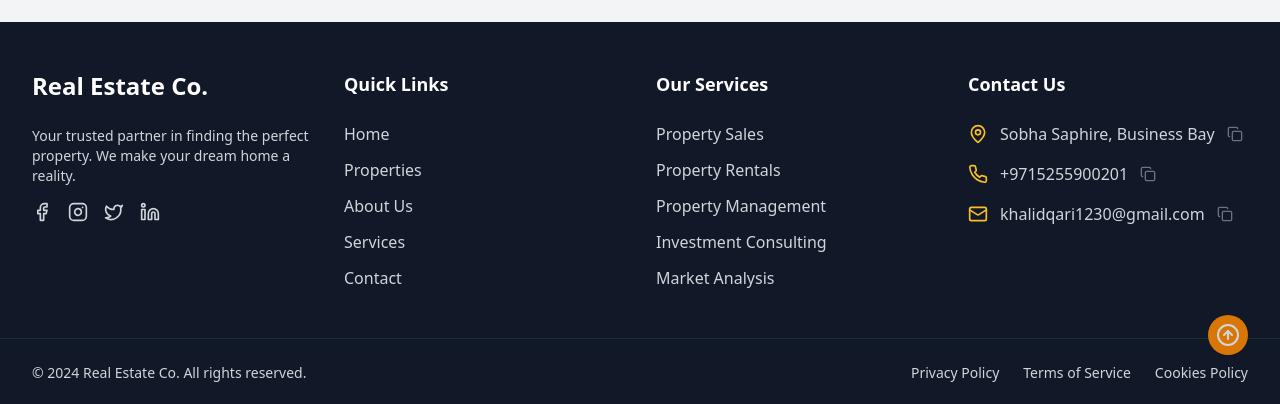
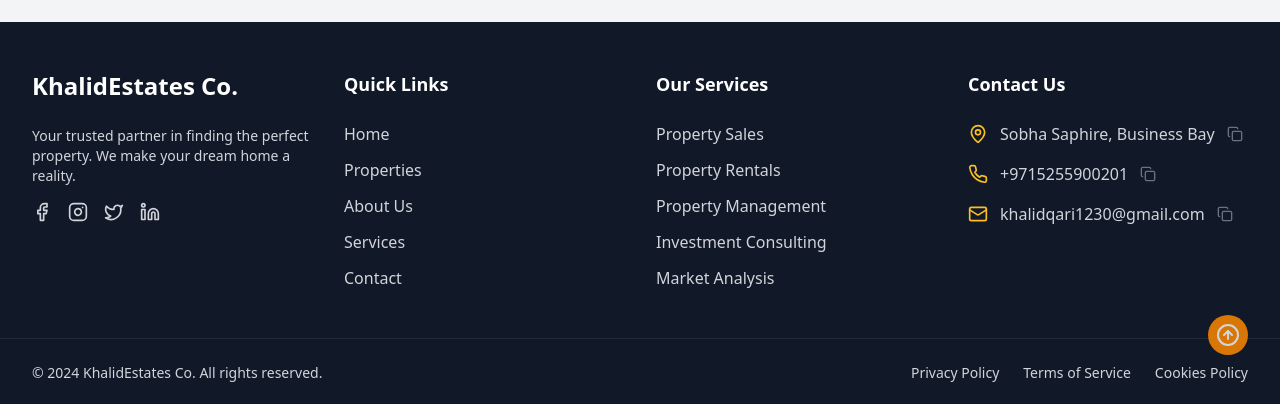
Before and after one commit to axqqt/khalid, a Next.js app: page / in a window 1280 px wide. Shown: the part 3966-4370 px from the top of the page. Built offline with nearby package versions, Linux system fonts and the light colour scheme.

Commit message:
minorchange

```diff
--- a/app/components/home/Footer.jsx
+++ b/app/components/home/Footer.jsx
@@ -21,7 +21,7 @@ export default function Footer() {
         <div className="grid grid-cols-1 md:grid-cols-2 lg:grid-cols-4 gap-8">
           {/* Company Info */}
           <div className="space-y-4">
-            <h3 className="text-2xl font-bold text-white mb-6">Real Estate Co.</h3>
+            <h3 className="text-2xl font-bold text-white mb-6">KhalidEstates Co.</h3>
             <p className="text-sm">
               Your trusted partner in finding the perfect property. We make your dream home a reality.
             </p>
@@ -123,7 +123,7 @@ export default function Footer() {
         <div className="max-w-7xl mx-auto px-4 sm:px-6 lg:px-8 py-6">
           <div className="flex flex-col md:flex-row justify-between items-center space-y-4 md:space-y-0">
             <div className="text-sm">
-              © {new Date().getFullYear()} Real Estate Co. All rights reserved.
+              © {new Date().getFullYear()} KhalidEstates Co. All rights reserved.
             </div>
             <div className="flex space-x-6 text-sm">
               <a href="#" className="hover:text-white transition-colors">Privacy Policy</a>
```
